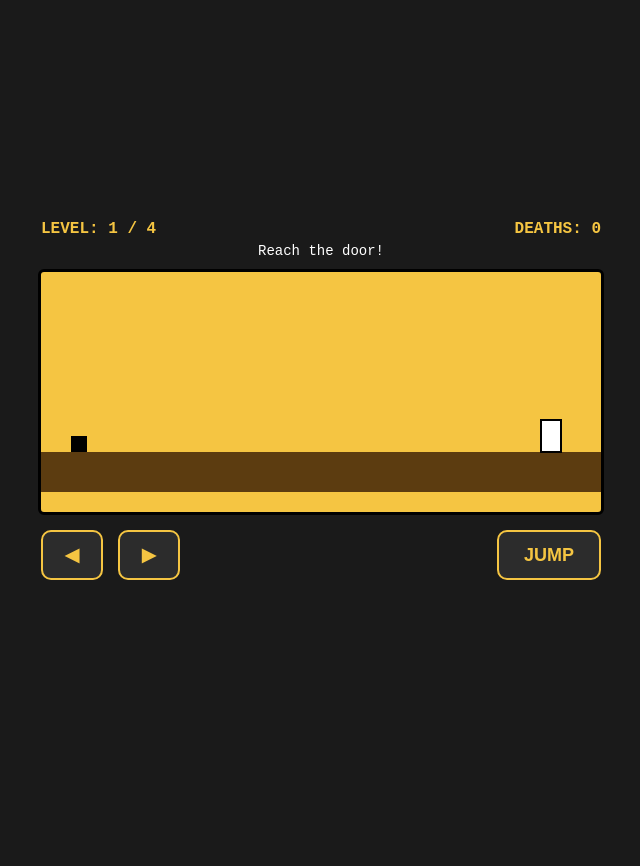
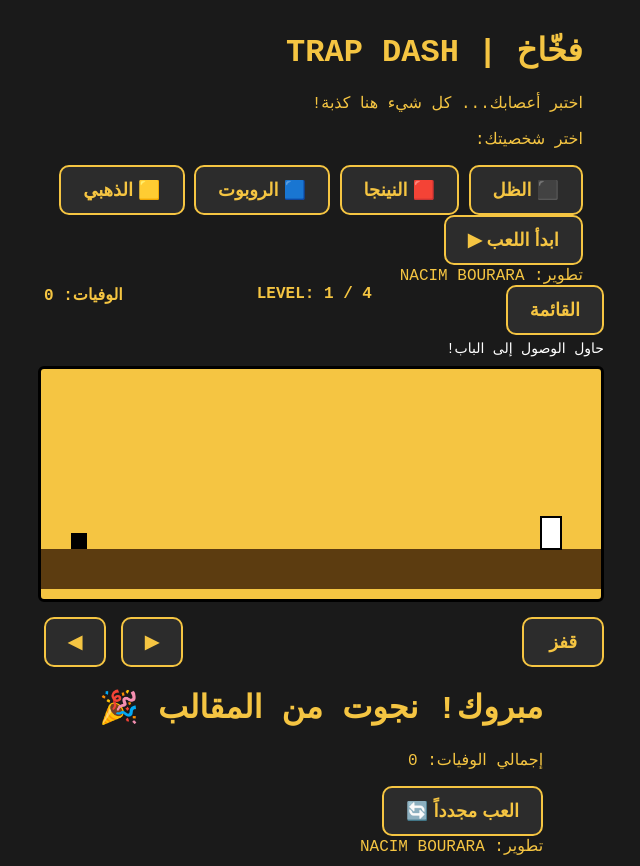
Before and after one commit to nassim976/Troll-Dash, a plain HTML site: page index.html in a window 1280 px wide. Shown: the whole page, without its empty margins (319-959 px from the left). Before the commit the page ends 800 px from the top, so only its background shows below. Drawn offline with Linux system fonts and the light colour scheme.

Commit message:
Change title and localize UI to Arabic
Updated game title and added Arabic localization for UI elements.

```diff
--- a/index.html
+++ b/index.html
@@ -1,28 +1,59 @@
 <!DOCTYPE html>
-<html lang="en">
+<html lang="ar" dir="rtl">
 <head>
     <meta charset="UTF-8">
     <meta name="viewport" content="width=device-width, initial-scale=1.0, maximum-scale=1.0, user-scalable=no">
-    <title>Troll Dash - Pro Edition</title>
+    <title>TRAP DASH - NACIM BOURARA</title>
     <link rel="stylesheet" href="style.css">
 </head>
 <body>
 
-    <div class="header">
-        <div id="level-display">LEVEL: 1 / 4</div>
-        <div id="death-display">DEATHS: 0</div>
+    <!-- شاشة البداية الرئيسية -->
+    <div id="main-menu" class="screen">
+        <h1 class="game-title">فخّاخ | TRAP DASH</h1>
+        <p class="subtitle">اختبر أعصابك... كل شيء هنا كذبة!</p>
+
+        <div class="char-select">
+            <p>اختر شخصيتك:</p>
+            <div class="chars">
+                <button class="char-btn active" data-char="classic">⬛ الظل</button>
+                <button class="char-btn" data-char="ninja">🟥 النينجا</button>
+                <button class="char-btn" data-char="robot">🟦 الروبوت</button>
+                <button class="char-btn" data-char="gold">🟨 الذهبي</button>
+            </div>
+        </div>
+
+        <button id="start-btn" class="primary-btn">ابدأ اللعب ▶</button>
+        <div class="dev-credit">تطوير: <span>NACIM BOURARA</span></div>
     </div>
 
-    <div id="message-box">Reach the door!</div>
+    <!-- شاشة اللعب -->
+    <div id="game-screen" class="screen hidden">
+        <div class="header">
+            <button id="menu-back-btn" class="small-btn">القائمة</button>
+            <div id="level-display">المرحلة: 1 / 6</div>
+            <div id="death-display">الوفيات: 0</div>
+        </div>
 
-    <canvas id="gameCanvas" width="560" height="240"></canvas>
+        <div id="message-box">حاول الوصول إلى الباب!</div>
 
-    <div class="controls">
-        <div class="move-btns">
-            <button id="btn-left">◀</button>
-            <button id="btn-right">▶</button>
+        <canvas id="gameCanvas" width="560" height="230"></canvas>
+
+        <div class="controls" dir="ltr">
+            <div class="move-btns">
+                <button id="btn-left">◀</button>
+                <button id="btn-right">▶</button>
+            </div>
+            <button id="btn-jump">قفز</button>
         </div>
-        <button id="btn-jump">JUMP</button>
+    </div>
+
+    <!-- شاشة الفوز -->
+    <div id="victory-screen" class="screen hidden">
+        <h1>مبروك! نجوت من المقالب 🎉</h1>
+        <p id="final-stats">إجمالي الوفيات: 0</p>
+        <button id="restart-btn" class="primary-btn">العب مجدداً 🔄</button>
+        <div class="dev-credit">تطوير: <span>NACIM BOURARA</span></div>
     </div>
 
     <script src="script.js"></script>
```
